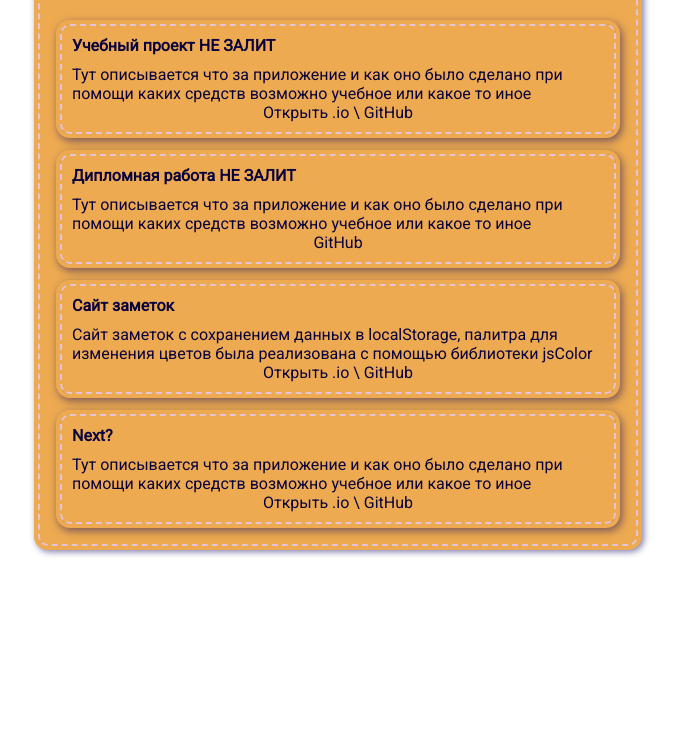
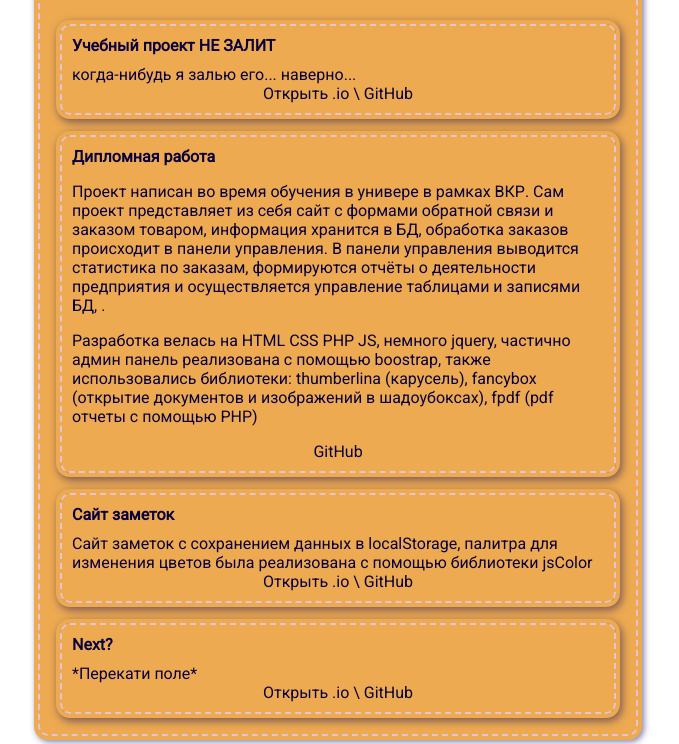
Before and after one commit to Teronvill/portList, a plain HTML site: page index.html in a window 1280 px wide. Shown: the part 107-851 px from the top of the page, without its empty margins (302-981 px from the left). Before the commit the page ends 800 px from the top, so only its background shows below. Drawn offline with Linux system fonts and the light colour scheme.

Commit message:
добавил ВКР

```diff
--- a/index.html
+++ b/index.html
@@ -14,17 +14,17 @@
     <ul class="list__items">
 
     <li class="item"><div class="item__title">Учебный проект НЕ ЗАЛИТ</div>
-    <div class="item__text">Тут описывается что за приложение и как оно было сделано при помощи каких средств возможно учебное или какое то иное</div>
-    <div class="item__a"><a href="http://www.yandex.com">Открыть .io</a> \ <a href="http://www.yandex.com">GitHub</a></div></li>
+    <div class="item__text">когда-нибудь я залью его... наверно...</div>
+    <div class="item__a"><a href="https://github.com/Teronvill">Открыть .io</a> \ <a href="https://github.com/Teronvill">GitHub</a></div></li>
 
-    <li class="item"><div class="item__title">Дипломная работа НЕ ЗАЛИТ</div>
-        <div class="item__text">Тут описывается что за приложение и как оно было сделано при помощи каких средств возможно учебное или какое то иное</div>
-        <div class="item__a"><a href="http://www.yandex.com"></a> <a href="http://www.yandex.com">GitHub</a></div></li>
+    <li class="item"><div class="item__title">Дипломная работа</div>
+        <div class="item__text"><p>Проект написан во время обучения в универе в рамках ВКР. Сам проект представляет из себя сайт с формами обратной связи и заказом товаром, информация хранится в БД, обработка заказов происходит в панели управления. В панели управления выводится статистика по заказам, формируются отчёты о деятельности предприятия и осуществляется управление таблицами и записями БД, .</p> <p>Разработка велась на HTML CSS PHP JS, немного jquery, частично админ панель реализована с помощью boostrap, также использовались библиотеки: thumberlina (карусель), fancybox (открытие документов и изображений в шадоубоксах), fpdf (pdf отчеты с помощью PHP)</p></div>
+        <div class="item__a"><a href="http://www.yandex.com"></a> <a href="https://github.com/Teronvill/VKR">GitHub</a></div></li>
         <li class="item"><div class="item__title">Сайт заметок</div>
             <div class="item__text">Сайт заметок с сохранением данных в localStorage, палитра для изменения цветов была реализована с помощью библиотеки jsColor</div>
             <div class="item__a"><a href="https://teronvill.github.io/project1/">Открыть .io</a> \ <a href="https://github.com/Teronvill/project1">GitHub</a></div></li>
             <li class="item"><div class="item__title">Next?</div>
-                <div class="item__text">Тут описывается что за приложение и как оно было сделано при помощи каких средств возможно учебное или какое то иное</div>
+                <div class="item__text">*Перекати поле*</div>
                 <div class="item__a"><a href="http://www.yandex.com">Открыть .io</a> \ <a href="http://www.yandex.com">GitHub</a></div></li>
     </ul>
 </div>
```
